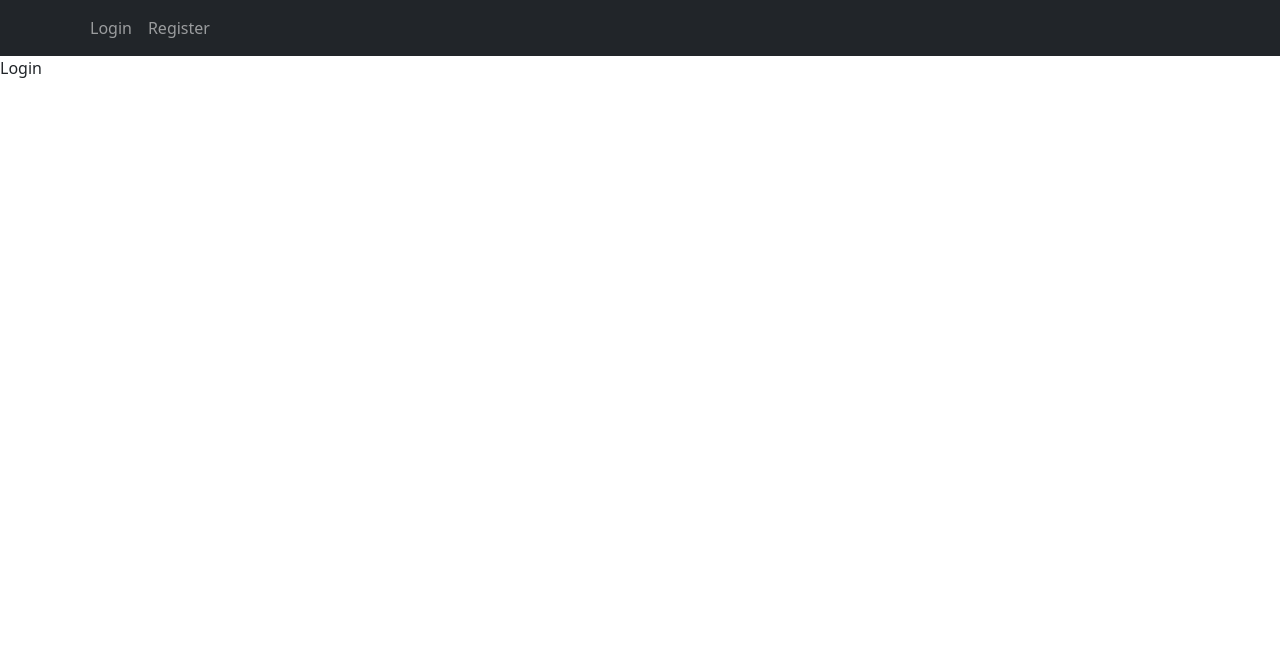
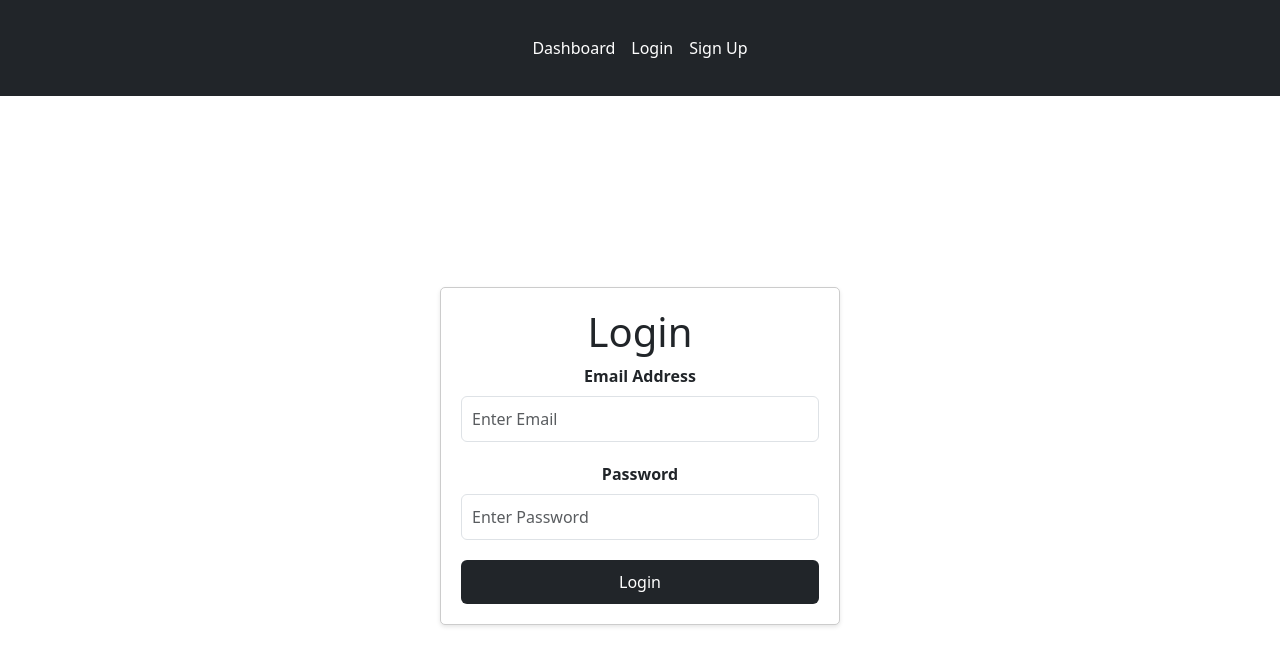
Before and after one commit to Amlan2000/3D-map, a React (Create React App) app in the folder frontend/: page /login in a window 1280 px wide. Shown: the top 666 px of the page. Built offline with nearby package versions, Linux system fonts and the light colour scheme.

Commit message:
authentication works

```diff
--- a/frontend/src/App.js
+++ b/frontend/src/App.js
@@ -1,38 +1,40 @@
-// import React, { useState } from 'react';
-// import MapComponent from './Components/MapComponent';
-// import Cuboid from './Components/3DCuboid';
-
-// function App() {
-//   const [mapImage, setMapImage] = useState(null);
-
-//   return (
-//     <div>
-//       <MapComponent onCapture={(imageUrl) => setMapImage(imageUrl)} />
-//       {mapImage && <Cuboid mapImageUrl={mapImage} />}
-//     </div>
-//   );
-// }
-
-// export default App;
-
-import React from 'react'
-import Header from './Components/Header'
-import { Routes, Route } from 'react-router-dom'
-import Login from './Components/Login'
-import Dashboard from './Components/Dashboard'
-import SignUp from './Components/SignUp'
+import React, { useState } from "react";
+import Header from "./Components/Header";
+import { Routes, Route } from "react-router-dom";
+import Login from "./Components/Login/Login";
+import Dashboard from "./Components/Dashboard";
+import SignUp from "./Components/SignUp/SignUp";
+import MapComponent from "./Components/MapComponent/MapComponent";
+import Cuboid from "./Components/3DCuboid";
 
 const App = () => {
+  const [mapImage, setMapImage] = useState(null);
+
   return (
     <>
-    <Header></Header>
-    <Routes>
-      <Route path="/login" element={<Login></Login>}> </Route>
-      <Route path="/register" element={<SignUp></SignUp>}> </Route>
-      <Route path="/dashboard" element={<Dashboard></Dashboard>}> </Route>
-    </Routes>
+      <Header></Header>
+
+      <Routes>
+        <Route path="/" element={<Dashboard></Dashboard>}> </Route>
+        <Route path="/login" element={<Login></Login>}>
+          {" "}
+        </Route>
+        <Route path="/register" element={<SignUp></SignUp>}>
+          {" "}
+        </Route>
+        {/* <Route path="/dashboard" element={<Dashboard></Dashboard>}> </Route> */}
+        <Route
+          path="/map"
+          element={
+            <div>
+              <MapComponent onCapture={(imageUrl) => setMapImage(imageUrl)} />
+              {mapImage && <Cuboid mapImageUrl={mapImage} />}
+            </div>
+          }
+        />
+      </Routes>
     </>
-  )
-}
+  );
+};
 
-export default App
+export default App;
--- /dev/null
+++ b/frontend/src/Components/Dashboard.css
@@ -0,0 +1,13 @@
+.snaptrude-logo {
+    width: 80%;
+    max-width: 400px;
+    margin-bottom: 40px;
+  }
+
+  .dashboard-container {
+    display: flex;
+    justify-content: center;
+    align-items: center;
+    margin-top: 30vh;
+
+  }
--- a/frontend/src/Components/Dashboard.js
+++ b/frontend/src/Components/Dashboard.js
@@ -1,11 +1,21 @@
 import React from 'react'
+import SnaptrudeLogo from "./Images/snap.svg"
+import "./Dashboard.css"; // Import the CSS file
+
+
 
 const Dashboard = () => {
   return (
-    <div>
-      Dashboard
+    <div className="dashboard-container">
+        <img
+        src={SnaptrudeLogo}
+        alt="Snaptrude Logo"
+        className="snaptrude-logo"
+      />
     </div>
   )
 }
 
+
+
 export default Dashboard
--- /dev/null
+++ b/frontend/src/Components/Header.css
@@ -0,0 +1,3 @@
+.nav-link{
+    color: white;
+}
--- a/frontend/src/Components/Header.js
+++ b/frontend/src/Components/Header.js
@@ -1,27 +1,55 @@
-import React from 'react'
-// import {Navbar,Container,Nav} from 'react-bootstrap'
-import {Link} from 'react-router-dom'
-import Container from 'react-bootstrap/Container';
-import Nav from 'react-bootstrap/Nav';
-import Navbar from 'react-bootstrap/Navbar';
-import 'bootstrap/dist/css/bootstrap.css';
-
+import React from "react";
+import { Link, useNavigate, useLocation } from "react-router-dom";
+import Container from "react-bootstrap/Container";
+import Nav from "react-bootstrap/Nav";
+import Navbar from "react-bootstrap/Navbar";
+import "bootstrap/dist/css/bootstrap.css";
+import "./Header.css"
 
 const Header = () => {
+  const token = localStorage.getItem("token");
+  const navigate = useNavigate();
+  const location = useLocation(); // Get the current location
+
+  const handleLogout = () => {
+    localStorage.removeItem("token");
+    navigate("/login");
+  };
+
+  const isMapPage = location.pathname === '/map'; // Check if current path is "/map"
+
   return (
-   <>
-   <Navbar bg="dark" data-bs-theme="dark">
+    <>
+      <Navbar bg={token ? "success" : "dark"} variant="dark">
         <Container>
-          {/* <Navbar.Brand href="#home">Navbar</Navbar.Brand> */}
-          <Nav className="me-auto">
-            <Nav.Link as={Link} to="/login" >Login</Nav.Link>
-            <Nav.Link as={Link} to="/register">Register</Nav.Link>
-
+          <Nav className="ml-auto">
+            {!isMapPage && token && (
+              <Nav.Link as={Link} to="/">
+                Dashboard
+              </Nav.Link>
+            )}
+            {token ? (
+              <Nav.Link className="nav-link" onClick={handleLogout}>
+                Logout
+              </Nav.Link>
+            ) : (
+              <>
+                <Nav.Link as={Link} to="/">
+                  Dashboard
+                </Nav.Link>
+                <Nav.Link as={Link} to="/login">
+                  Login
+                </Nav.Link>
+                <Nav.Link as={Link} to="/register">
+                  Sign Up
+                </Nav.Link>
+              </>
+            )}
           </Nav>
         </Container>
       </Navbar>
-   </>
-  )
-}
+    </>
+  );
+};
 
-export default Header
+export default Header;
--- a/frontend/src/Components/Login.js
+++ /dev/null
@@ -1,11 +0,0 @@
-import React from 'react'
-
-const Login = () => {
-  return (
-    <div>
-      Login
-    </div>
-  )
-}
-
-export default Login
--- /dev/null
+++ b/frontend/src/Components/Login/Login.css
@@ -0,0 +1,43 @@
+.center-form {
+    display: flex;
+    flex-direction: column;
+    align-items: center;
+    justify-content: center;
+    height: 90vh;
+}
+
+.center-form form {
+    max-width: 400px;
+    width: 100%;
+    padding: 20px;
+    border: 1px solid #ccc;
+    background-color: #fff;
+    border-radius: 5px;
+    box-shadow: 0 2px 4px rgba(0, 0, 0, 0.1);
+    text-align: center;
+}
+
+.center-form form label {
+    font-weight: bold;
+}
+
+.center-form form .form-control {
+    margin-bottom: 20px;
+    padding: 10px;
+}
+
+.center-form form .btn {
+    color: #fff;
+    border: none;
+    padding: 10px 0;
+}
+
+.center-form form .btn:hover {
+    background-color: #166fe5;
+}
+
+.error {
+    color: red;
+    margin-bottom: 10px;
+    font-size: 14px;
+}
--- /dev/null
+++ b/frontend/src/Components/Login/Login.js
@@ -0,0 +1,90 @@
+import React, { useState } from 'react';
+import { Button, Form } from 'react-bootstrap';
+import { useNavigate } from 'react-router-dom';
+import "./Login.css";
+
+const Login = () => {
+  const navigate = useNavigate();
+  const [formData, setFormData] = useState({
+    email: "",
+    password: "",
+  });
+  const [errorMessage, setErrorMessage] = useState("");
+
+  const handleInputChange = (event) => {
+    const { name, value } = event.target;
+    setFormData({
+      ...formData,
+      [name]: value
+    });
+  };
+
+  const handleSubmit = async (e) => {
+    e.preventDefault();
+
+    try {
+      const response = await fetch("http://localhost:5000/auth/login", {
+        method: "POST",
+        headers: {
+          "Content-Type": "application/json"
+        },
+        body: JSON.stringify(formData)
+      });
+
+      // Check if login was successful (status code 200 or another)
+      if (response.ok) {
+        const result = await response.json();
+        localStorage.setItem("token", result.token);
+        console.log(result);
+        navigate("/map");
+      } else {
+        // Handle invalid credentials or other errors
+        const errorData = await response.json();
+        setErrorMessage(errorData.message || "Login failed");
+      }
+
+    } catch (error) {
+      console.log(error.message);
+      setErrorMessage("An error occurred while logging in.");
+    } finally {
+      setFormData({
+        email: "",
+        password: ""
+      });
+    }
+  };
+
+  return (
+    <div className="center-form">
+      <Form onSubmit={handleSubmit}>
+        <h1>Login</h1>
+        {errorMessage && <p className="error">{errorMessage}</p>}
+        <Form.Group controlId="formBasicEmail">
+          <Form.Label>Email Address</Form.Label>
+          <Form.Control
+            type="email"
+            name="email"
+            placeholder="Enter Email"
+            value={formData.email}
+            onChange={handleInputChange}
+          />
+        </Form.Group>
+        <Form.Group controlId="formBasicPassword">
+          <Form.Label>Password</Form.Label>
+          <Form.Control
+            type="password"
+            name="password"
+            placeholder="Enter Password"
+            value={formData.password}
+            onChange={handleInputChange}
+          />
+        </Form.Group>
+        <Button variant="dark" type="submit" className="w-100">
+          Login
+        </Button>
+      </Form>
+    </div>
+  );
+};
+
+export default Login;
--- a/frontend/src/Components/MapComponent.js
+++ b/frontend/src/Components/MapComponent/MapComponent.js
@@ -1,21 +1,18 @@
 import React, { useRef, useState } from 'react';
 import { GoogleMap, useLoadScript, Marker } from '@react-google-maps/api';
-import BabylonScene from './3DCuboid';
+import BabylonScene from '../3DCuboid';
 import axios from 'axios';
 import './MapComponent.css';
+import { useNavigate } from 'react-router-dom';
 
 const MapComponent = () => {
   const { isLoaded } = useLoadScript({ googleMapsApiKey: process.env.REACT_APP_GOOGLE_MAPS_API_KEY });
   const mapRef = useRef(null);
   const [textureUrl, setTextureUrl] = useState(null);
+  const navigate= useNavigate();
 
   const onLoad = (map) => {
     mapRef.current = map;
-  };
-
-
-  const logout = () => {
-
   };
 
   const captureMap = async () => {
@@ -66,7 +63,7 @@ const MapComponent = () => {
       <h2 className="heading">3D Conversion Page</h2>
       <div className="button-container">
         <button onClick={captureMap} className="action-button">Capture Map</button>
-        <button onClick={logout} className="action-button">Log Out</button>
+        {/* <button onClick={handleLogout} className="action-button">Log Out</button> */}
       </div>
       <div className="content-container">
         <div className="map-container">
--- a/frontend/src/Components/SignUp.js
+++ b/frontend/src/Components/SignUp/SignUp.js
@@ -39,7 +39,7 @@ const handleSubmit= async(e)=>{
     })
     const result= await response.json();
       console.log(result);
-      navigate("/login");
+      navigate("/login")
 
   } catch(error){
       console.log(error.message);
```
Also changed, not shown: frontend/src/Components/MapComponent/MapComponent.css (renamed from frontend/src/Components/MapComponent.css), frontend/src/Components/SignUp/SignUp.css (renamed from frontend/src/Components/SignUp.css).
